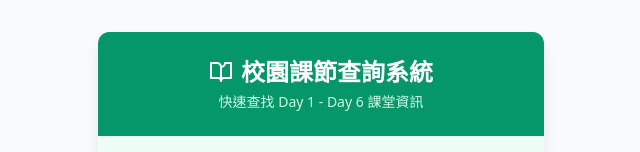
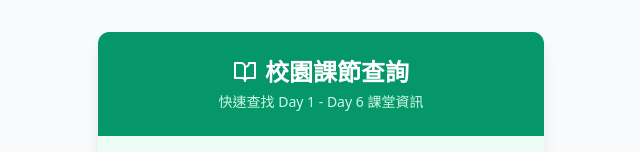
Before and after one commit to fcy-pixel/timetable, a plain HTML site: page index.html in a window 1280 px wide. Shown: the top 152 px of the page, without its empty margins (319-959 px from the left). Drawn offline with nearby package versions, Linux system fonts and the light colour scheme.

Commit message:
將標題改為「校園課節查詢」

```diff
--- a/index.html
+++ b/index.html
@@ -3,7 +3,7 @@
 <head>
     <meta charset="UTF-8">
     <meta name="viewport" content="width=device-width, initial-scale=1.0">
-    <title>校園課節查詢系統</title>
+    <title>校園課節查詢</title>
     <script src="https://cdn.tailwindcss.com"></script>
     <style>
         /* Custom scrollbar for better mobile experience */
@@ -39,7 +39,7 @@
             <h1 class="text-2xl font-bold flex items-center justify-center gap-2">
                 <!-- BookOpen Icon -->
                 <svg xmlns="http://www.w3.org/2000/svg" width="24" height="24" viewBox="0 0 24 24" fill="none" stroke="currentColor" stroke-width="2" stroke-linecap="round" stroke-linejoin="round" class="lucide lucide-book-open"><path d="M2 3h6a4 4 0 0 1 4 4v14a3 3 0 0 0-3-3H2z"/><path d="M22 3h-6a4 4 0 0 1-4 4v14a3 3 0 0 1 3-3h7z"/></svg>
-                校園課節查詢系統
+                校園課節查詢
             </h1>
             <p class="text-emerald-100 text-sm mt-1">快速查找 Day 1 - Day 6 課堂資訊</p>
         </div>
```
